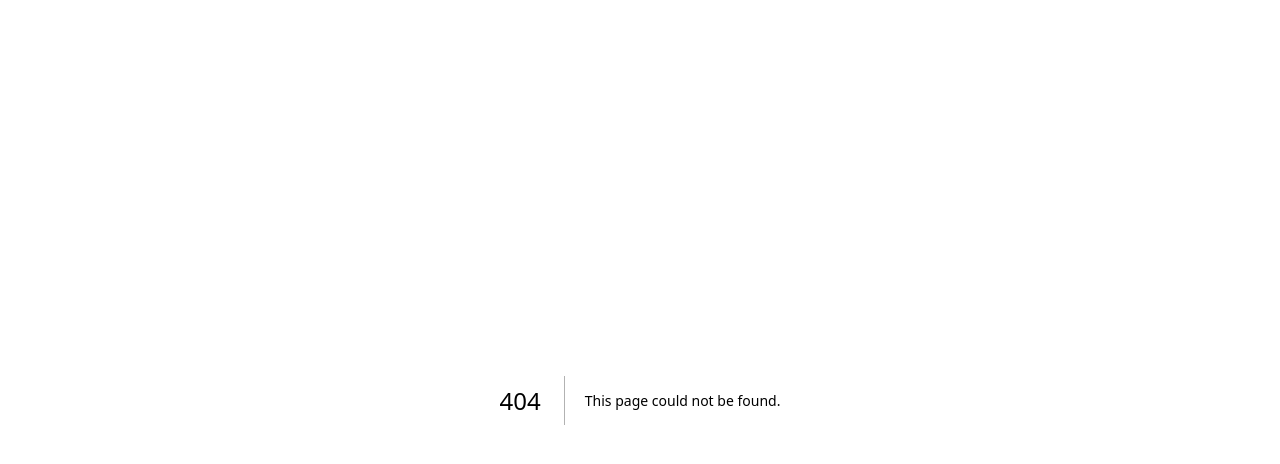
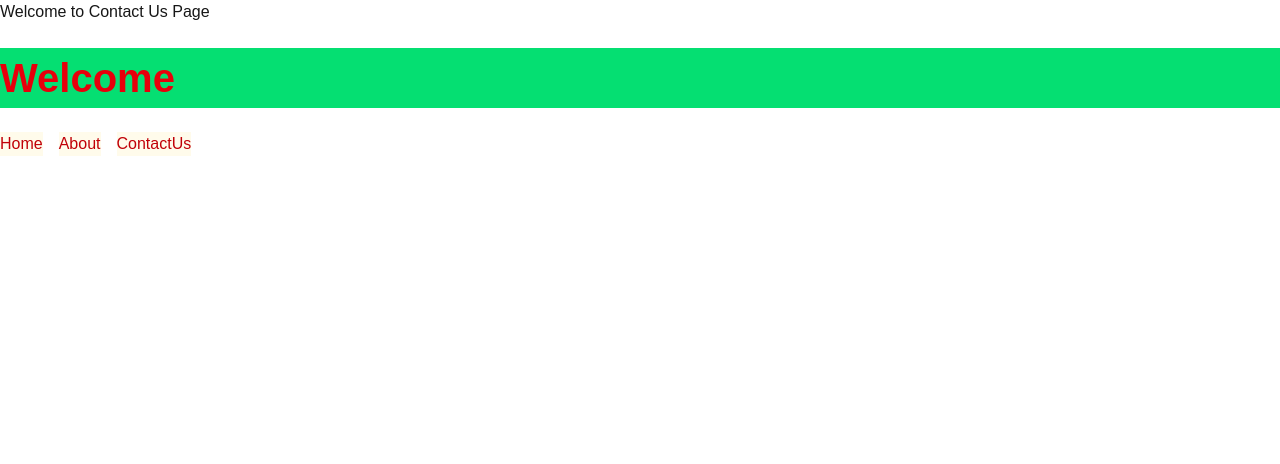
Before and after one commit to Somnath29/nextjs-learning-app, a Next.js app: page /contact in a window 1280 px wide. Before the commit this address had no page. Shown: the top 464 px of the page. Built offline with nearby package versions, Linux system fonts and the light colour scheme.

Commit message:
Learn Next.js routing and navigation

```diff
--- /dev/null
+++ b/app/components/NavBar.js
@@ -0,0 +1,17 @@
+import Link from "next/link";
+export default function NavBar(){
+    return(
+        // <nav>
+        //     <a href = "">Home </a>
+        //     <a href = "/about">About </a>
+        //     <a href = "/contact">ContactUs</a>
+        // </nav>
+
+        // no refreshing using this
+        <nav className="flex gap-4">
+            <Link href ="/" className = "bg-amber-50  text-red-700" >Home  </Link>
+            <Link href ="/about" className = "bg-amber-50  text-red-700"> About</Link>
+            <Link href ="/contact" className = "bg-amber-50  text-red-700"> ContactUs</Link>
+        </nav>
+    )
+}
--- /dev/null
+++ b/app/contact/page.js
@@ -0,0 +1,9 @@
+export default function contact(){
+    return(
+        <div>
+            <h1>Welcome to Contact Us Page</h1><br></br>
+            <p className="bg-green-400 text-red-600 font-bold text-[40px]" >Welcome</p>
+            <br></br>
+        </div>
+    );
+}
--- a/app/contactUs/page.js
+++ /dev/null
@@ -1,8 +0,0 @@
-export default function about(){
-    return (
-          <div>
-        <h1>Welcome to Contact Us Page</h1>
-    </div>
-    );
-
-}
--- a/app/layout.js
+++ b/app/layout.js
@@ -1,11 +1,14 @@
 import "./globals.css";
+import NavBar from "./components/NavBar";
 
-export default function RootLayout({ children }) {
+export default function RootLayout({children  }) {
   return (
     <html
       lang="en"
     >
-      <body>{children}</body>
+      <body>{children }
+        <NavBar/>
+      </body>
     </html>
   );
 }
--- a/app/page.js
+++ b/app/page.js
@@ -2,6 +2,7 @@ export default function Home(){
   return(
     <div>
       <h1 >Hello , NextJs. </h1>
+      <p>This is the welcome page</p>
     </div>
 
     // <> // fragments
--- /dev/null
+++ b/app/services/page.js
@@ -0,0 +1,7 @@
+export  default function services(){
+    return(
+        <div>
+            <h1>Welcome to the Services Page.</h1>
+        </div>
+    );
+}
```
